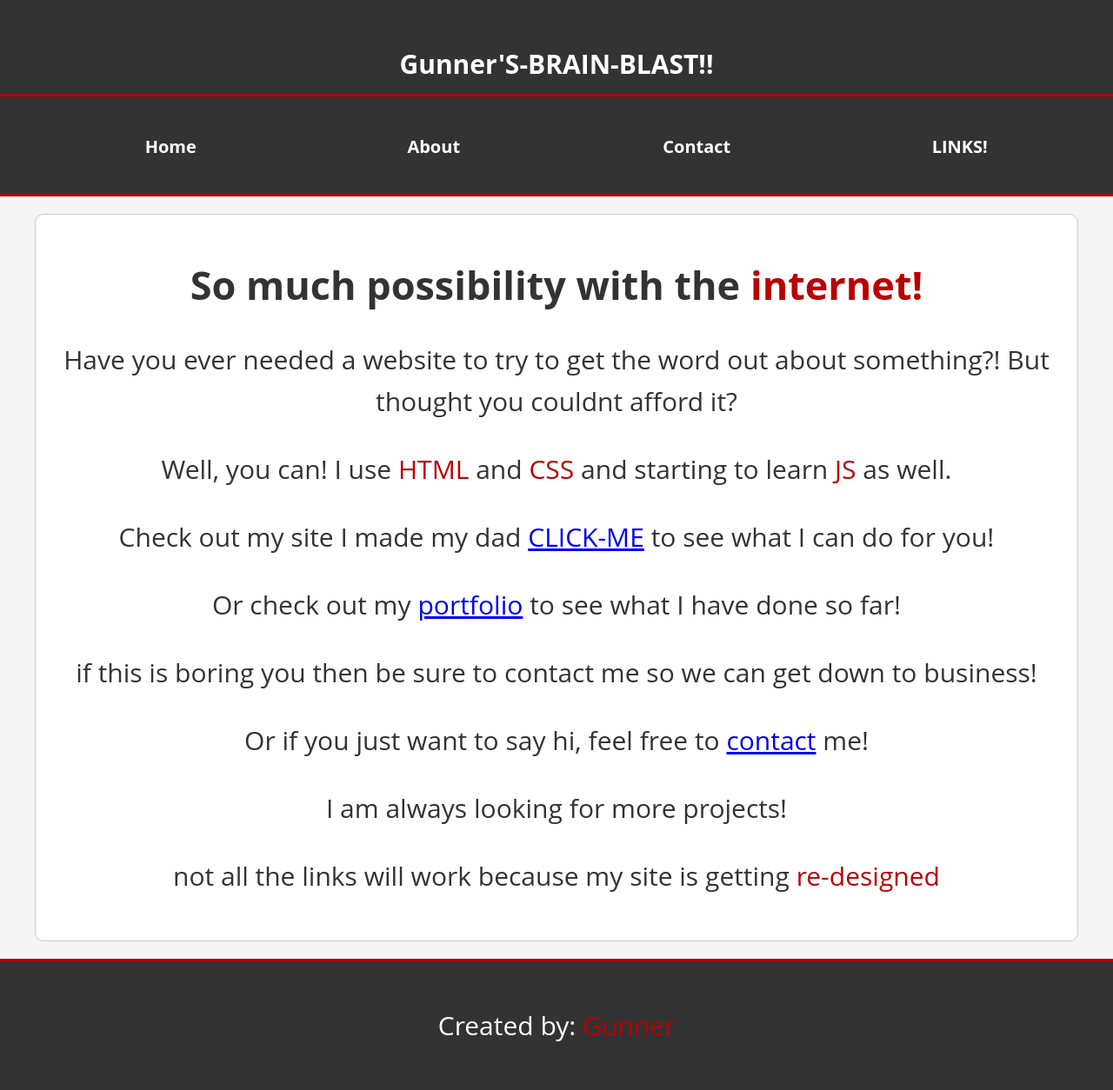
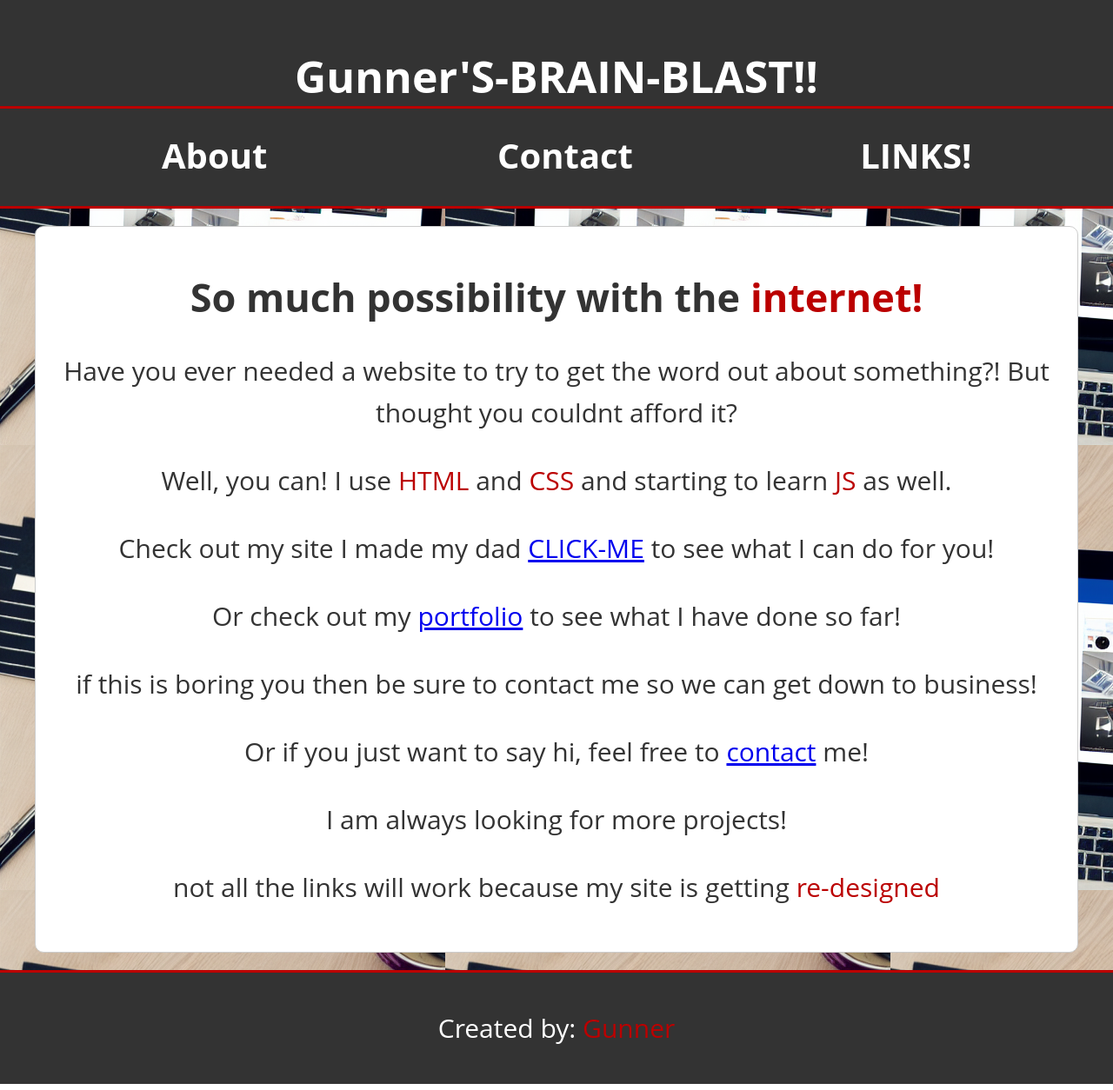
Before and after one commit to gunnerb7/My-site, a plain HTML site: page index.html in a window 1280 px wide. Shown: the whole page at 87% size. Drawn offline with Linux system fonts and the light colour scheme.

Commit message:
styling and bg image added

```diff
--- a/index.html
+++ b/index.html
@@ -13,7 +13,6 @@
         </header>
         <nav>
             <ul>
-                <li><a href="#">Home</a></li>
                 <li><a href="#">About</a></li>
                 <li><a href="#">Contact</a></li>
                 <li><a href="#">LINKS!</a></li>
--- a/style.css
+++ b/style.css
@@ -10,27 +10,18 @@ body {
     font-size: 30px;
     margin: 0;
     padding: 0;
+    background: url(bg.png);
 
 
 }
 
 h1 {
-    font-size: 30px;
+    font-size: 50px;
     margin-bottom: 10px;
 
 }
 
-ul {
-    list-style: none;
-    padding: 0;
-    margin: 0;
-    display: grid;
-    grid-template-columns: repeat(4, 1fr);
-    grid-gap: 10px;
-    text-align: center;
-    margin-left: 20px;
 
-}
 
 a:hover {
     text-decoration: underline;
@@ -50,12 +41,24 @@ nav {
 
 }
 
+ul {
+    list-style: none;
+    padding: 0;
+    margin: 0;
+    display: grid;
+    grid-template-columns: repeat(3, 1fr);
+    grid-gap: 10px;
+    text-align: center;
+    margin-left: 20px;
+
+}
+
 li a {
     color: #fff;
     text-decoration: none;
     padding: 5px;
     margin: 10px;
-    font-size: 20px;
+    font-size: 40px;
 
 
 }
@@ -94,9 +97,11 @@ footer {
     text-align: center;
     margin-top: 20px;
     border-top: #bb0000 3px solid;
-
+    bottom: 0;
+    padding: 10px;
 
 }
+
 span {
     color: #bb0000;
 }
```
Also changed, not shown: bg.png (added).
